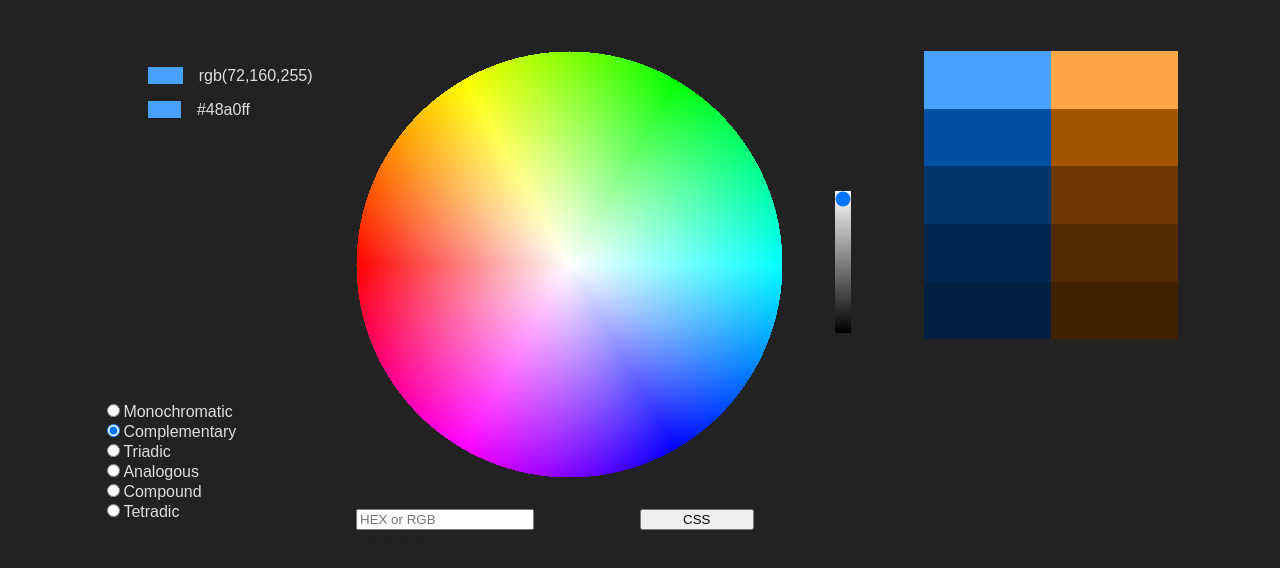
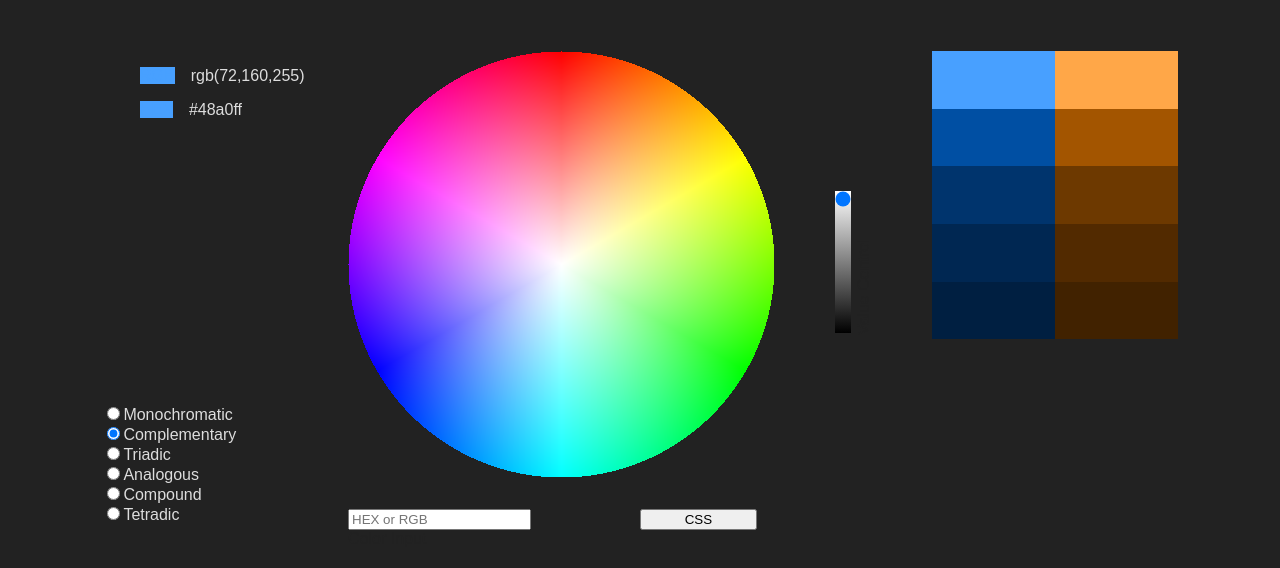
Before and after one commit to joyfulstick/palette, a React (Create React App) app: page / in a window 1280 px wide. Shown: the top 568 px of the page. Built offline with nearby package versions, Linux system fonts and the light colour scheme.

Commit message:
Wrap app in provider

```diff
--- a/src/App.js
+++ b/src/App.js
@@ -1,21 +1,11 @@
 import React, { Component } from 'react'
 import Palette from './components/Palette/Palette'
-import { Provider } from 'react-redux'
-import { createStore } from 'redux'
-import reducer from './store/reducers/reducer'
-
-const store = createStore(
-  reducer,
-  window.__REDUX_DEVTOOLS_EXTENSION__ && window.__REDUX_DEVTOOLS_EXTENSION__(),
-)
 
 class App extends Component {
   render() {
     return (
       <div className="App">
-        <Provider store={store}>
-          <Palette />
-        </Provider>
+        <Palette />
       </div>
     )
   }
--- a/src/components/CssCode/CssCode.css
+++ b/src/components/CssCode/CssCode.css
@@ -32,7 +32,7 @@
 .button--css {
   grid-area: 2 / 2;
   align-self: start;
-  margin: 2rem 0;
+  margin: 2rem;
   width: 20%;
   justify-self: right;
 }
--- a/src/components/HsvCylider/HsvCylinder.css
+++ b/src/components/HsvCylider/HsvCylinder.css
@@ -1,7 +1,3 @@
-canvas {
-  -webkit-tap-highlight-color: rgba(0, 0, 0, 0);
-}
-
 .hsv {
   grid-area: 1 / 2;
   display: flex;
@@ -27,6 +23,7 @@ canvas {
   align-self: center;
   transform: rotate(-90deg);
   color: var(--color-main);
+  margin: 0 0.5rem;
 }
 
 .range--value__input {
--- a/src/components/HsvCylider/HsvCylinder.js
+++ b/src/components/HsvCylider/HsvCylinder.js
@@ -44,7 +44,7 @@ class HsvCylinder extends Component {
 
       for (let x = -radius; x < radius; x++) {
         for (let y = -radius; y < radius; y++) {
-          const [r, phi] = xyToPolar(x, y)
+          const [r, phi] = xyToPolar(y, -x)
 
           if (r > radius) continue
 
--- a/src/components/Palette/Palette.js
+++ b/src/components/Palette/Palette.js
@@ -38,7 +38,7 @@ class Palette extends React.Component {
     window.getSelection().removeAllRanges()
     window.getSelection().addRange(code)
     document.execCommand('Copy')
-    alert('Code has been copied to your clipboard ┻━┻ ︵¯\\(ツ)/¯︵ ┻━┻')
+    alert('Code has been copied to your clipboard\n┻━┻ ︵¯\\(ツ)/¯︵ ┻━┻')
   }
 
   render() {
--- a/src/components/Swatches/Swatches.css
+++ b/src/components/Swatches/Swatches.css
@@ -7,7 +7,7 @@
 
 .swatches__samples {
   display: flex;
-  height: 2rem;
+  height: 1.3rem;
 }
 
 .samples__color {
--- a/src/index.css
+++ b/src/index.css
@@ -9,13 +9,14 @@ body {
   font-family: sans-serif;
   color: var(--color-font);
   background: var(--color-main);
+  -webkit-tap-highlight-color: rgba(0, 0, 0, 0);
 }
 
-input[type=range] {
+input[type='range'] {
   appearance: none;
   width: 100%;
 }
 
-input[type=range]:focus {
+input[type='range']:focus {
   outline: none;
 }
--- a/src/index.js
+++ b/src/index.js
@@ -1,8 +1,21 @@
+import './index.css'
+import App from './App'
+import { Provider } from 'react-redux'
 import React from 'react'
 import ReactDOM from 'react-dom'
-import './index.css'
-import App from './App'
+import { createStore } from 'redux'
+import reducer from './store/reducers/reducer'
 import registerServiceWorker from './registerServiceWorker'
 
-ReactDOM.render(<App />, document.getElementById('root'))
+const store = createStore(
+  reducer,
+  window.__REDUX_DEVTOOLS_EXTENSION__ && window.__REDUX_DEVTOOLS_EXTENSION__(),
+)
+
+ReactDOM.render(
+  <Provider store={store}>
+    <App />
+  </Provider>,
+  document.getElementById('root'),
+)
 registerServiceWorker()
```
Also changed, not shown: public/favicon.png, public/manifest.json, 1 other file (tests, documents, lock files or other folders).
